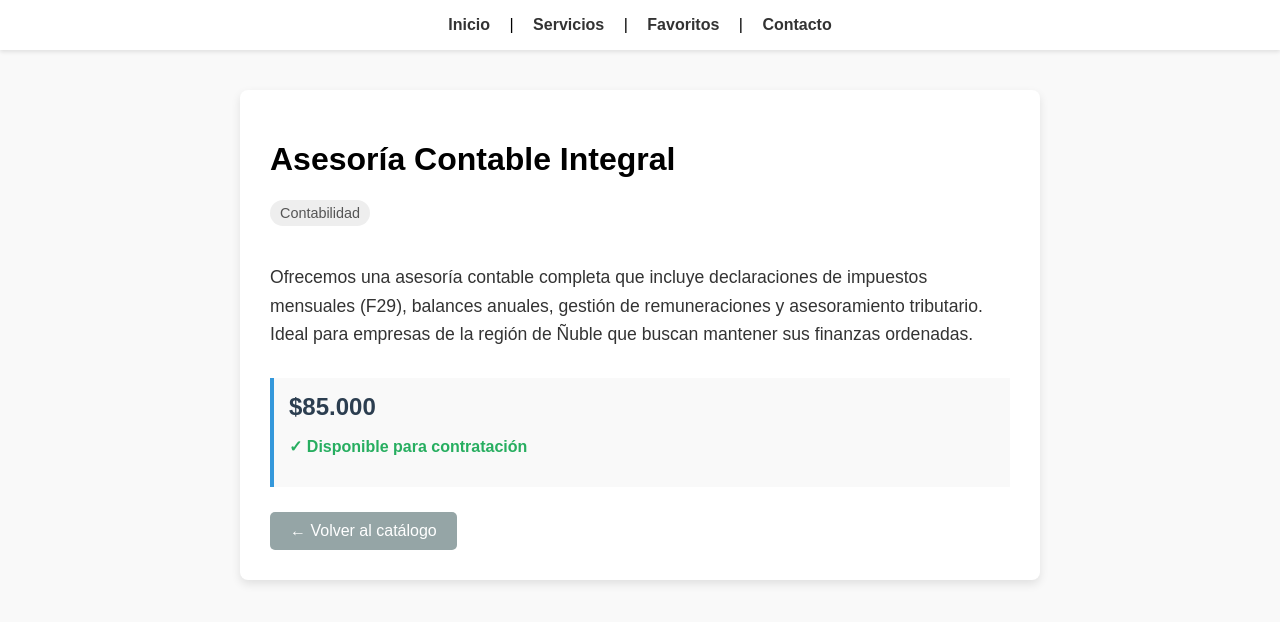
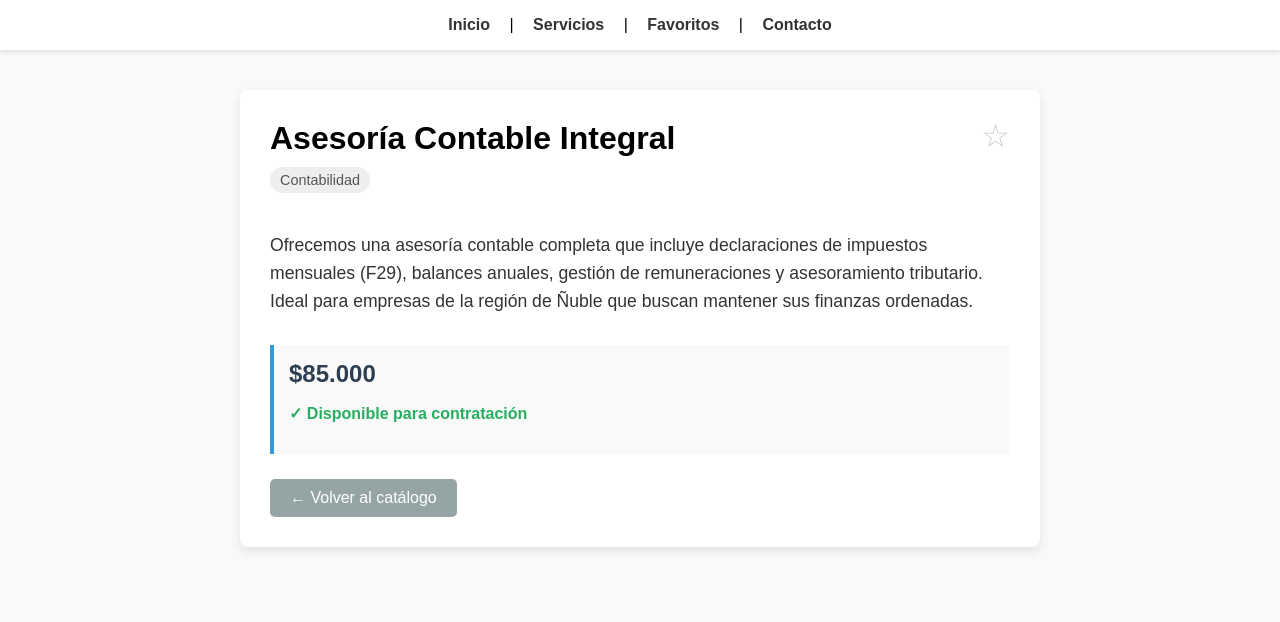
Before and after one commit to mariajose920/INGENIERIA_WEB_E2, a Vue app: page /servicios/1 in a window 1280 px wide. Shown: the top 622 px of the page. Built offline with nearby package versions, Linux system fonts and the light colour scheme.

Commit message:
Evaluacion 2 - Boton favorito en detalle

```diff
--- a/src/views/ServicioDetalleView.vue
+++ b/src/views/ServicioDetalleView.vue
@@ -13,7 +13,18 @@
 
     <template v-else>
       <div v-if="servicio" class="detalle-card">
-        <h1>{{ servicio.nombre }}</h1>
+        <div class="card-header">
+          <h1>{{ servicio.nombre }}</h1>
+          <!-- Botón de favorito. Llama a toggleFavorito al hacer clic -->
+          <button
+            @click="toggleFavorito"
+            class="btn-favorito"
+            :class="{ activo: esFavorito }"
+            :title="esFavorito ? 'Quitar de favoritos' : 'Agregar a favoritos'"
+          >
+            {{ esFavorito ? '★' : '☆' }}
+          </button>
+        </div>
         <span class="categoria-badge">{{ servicio.categoria }}</span>
 
         <p class="descripcion-completa">{{ servicio.descripcionCompleta || servicio.descripcion }}</p>
@@ -41,17 +52,23 @@
 </template>
 
 <script setup>
-import { computed, onMounted } from 'vue'
+import { ref, computed, watch, onMounted } from 'vue'
 import { useRoute, RouterLink } from 'vue-router'
 import { useServicios } from '../services/useServicios.js'
+import { cargarFavoritos, guardarFavoritos } from '../services/favoritosStorage.js'
 
 const route = useRoute()
-// Convertimos el id a una propiedad computada.
-// Esto asegura que si la ruta cambia (ej: navegando de /servicios/1 a /servicios/2 sin recargar),
-// idParam se recalcula automáticamente manteniendo la reactividad.
 const idParam = computed(() => Number(route.params.id))
 
 const { servicios, cargando, error, cargarDatos } = useServicios()
+
+// Estado para los favoritos en la vista de detalle
+const favoritos = ref(cargarFavoritos())
+
+// Guardamos automáticamente en localStorage ante cualquier cambio
+watch(favoritos, (nuevosFavoritos) => {
+  guardarFavoritos(nuevosFavoritos)
+}, { deep: true })
 
 onMounted(() => {
   cargarDatos()
@@ -60,6 +77,20 @@ onMounted(() => {
 const servicio = computed(() => {
   return servicios.value.find(s => s.id === idParam.value)
 })
+
+// Propiedad computada para saber si el servicio actual es favorito
+const esFavorito = computed(() => {
+  return favoritos.value.includes(idParam.value)
+})
+
+// Función para alternar el estado de favorito (Flujo: Componente actualiza su ref reactivo -> el watch guarda en localStorage)
+const toggleFavorito = () => {
+  if (esFavorito.value) {
+    favoritos.value = favoritos.value.filter(favId => favId !== idParam.value)
+  } else {
+    favoritos.value.push(idParam.value)
+  }
+}
 
 const formatoPrecio = (precio) => {
   return precio.toLocaleString('es-CL', {
@@ -71,7 +102,12 @@ const formatoPrecio = (precio) => {
 
 <style scoped>
 .detalle-container { padding: 20px; max-width: 800px; margin: 0 auto; }
-.detalle-card { background: #fff; padding: 30px; border-radius: 8px; box-shadow: 0 4px 10px rgba(0,0,0,0.1); }
+.detalle-card { background: #fff; padding: 30px; border-radius: 8px; box-shadow: 0 4px 10px rgba(0,0,0,0.1); position: relative; }
+.card-header { display: flex; justify-content: space-between; align-items: flex-start; }
+.card-header h1 { margin: 0 0 10px 0; padding-right: 40px; }
+.btn-favorito { background: none; border: none; font-size: 2em; cursor: pointer; color: #ccc; transition: color 0.3s; padding: 0; line-height: 1; }
+.btn-favorito.activo { color: #f1c40f; }
+.btn-favorito:hover { transform: scale(1.1); }
 .categoria-badge { display: inline-block; background-color: #eee; padding: 5px 10px; border-radius: 20px; font-size: 0.9em; color: #555; margin-bottom: 20px; }
 .descripcion-completa { font-size: 1.1em; line-height: 1.6; color: #333; margin-bottom: 30px; }
 .info-adicional { background-color: #f9f9f9; padding: 15px; border-left: 4px solid #3498db; margin-bottom: 25px; }
```
